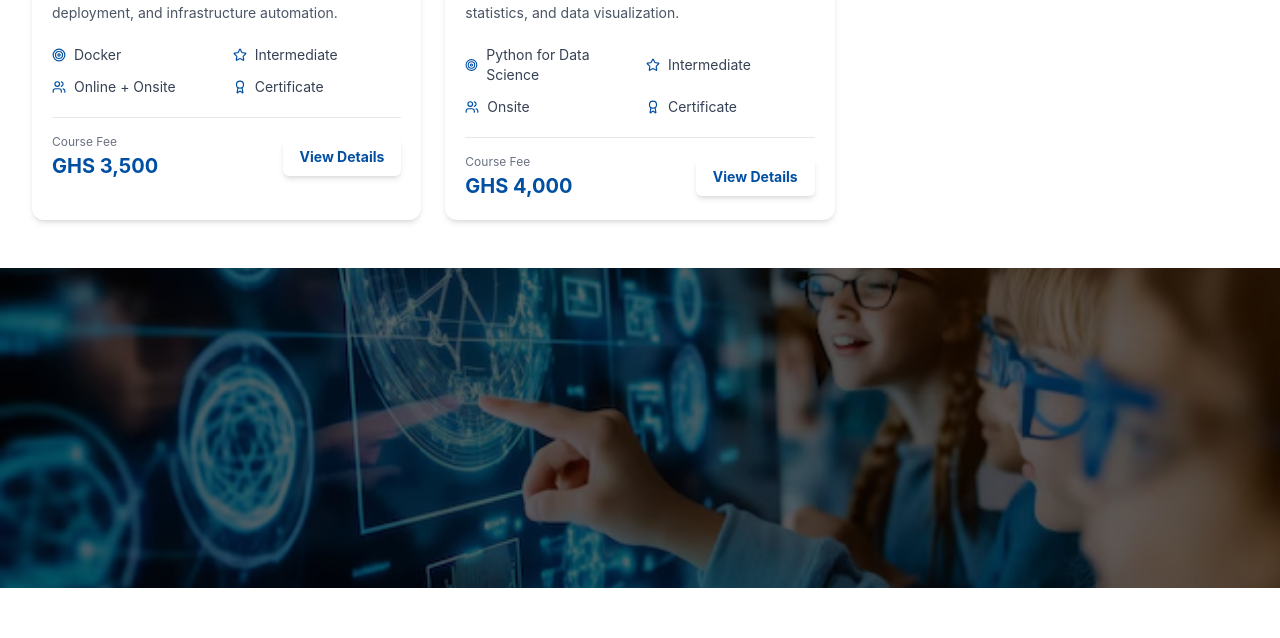
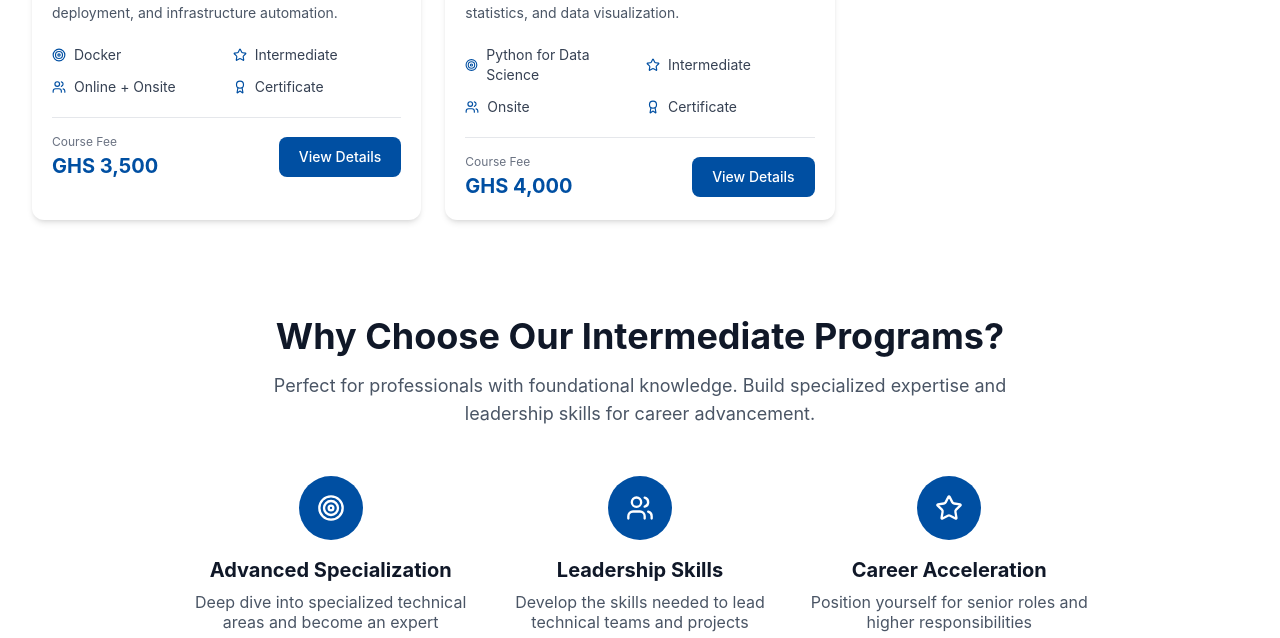
Before and after one commit to ZyraTech-frontend/zyratech-website, a React (Vite) app: page /training/programs/intermediate in a window 1280 px wide. Shown: the part 1421-2059 px from the top of the page. Built offline with nearby package versions, Linux system fonts and the light colour scheme.

Commit message:
worked on the matured-page-error

```diff
--- a/src/components/pages/training/AdvancedProgramsPage.jsx
+++ b/src/components/pages/training/AdvancedProgramsPage.jsx
@@ -4,7 +4,6 @@
 import { Globe, Cpu, Server, Clock, Users, Star, ChevronRight, Target, Award, Network, Rocket, Database } from 'lucide-react';
 import { useScrollAnimation } from '../../../hooks/useScrollAnimation.js';
 import HrContactSection from '../../common/HrContactSection.jsx';
-import ParallaxDivider from '../../common/ParallaxDivider.jsx';
 import { getTrainingCoursesByCategory } from '../../../data/trainingCourses.js';
 import TrainingBreadcrumb from './TrainingBreadcrumb';
 import useSEO from '../../../hooks/useSEO';
@@ -303,8 +302,6 @@
         </div>
       </section>
 
-      <ParallaxDivider />
-
       {/* Key Benefits Section */}
       <section className="py-10 sm:py-12 bg-white">
         <div className="max-w-7xl mx-auto px-4 sm:px-6 lg:px-8">
--- a/src/components/pages/training/BasicProgramsPage.jsx
+++ b/src/components/pages/training/BasicProgramsPage.jsx
@@ -4,7 +4,6 @@
 import { Code, Terminal, Database, Clock, Users, Star, ChevronRight, Award, BookOpen, FileCode, Target, Cloud } from 'lucide-react';
 import { useScrollAnimation } from '../../../hooks/useScrollAnimation.js';
 import HrContactSection from '../../common/HrContactSection.jsx';
-import ParallaxDivider from '../../common/ParallaxDivider.jsx';
 import { getTrainingCoursesByCategory } from '../../../data/trainingCourses.js';
 import TrainingBreadcrumb from './TrainingBreadcrumb';
 import useSEO from '../../../hooks/useSEO';
@@ -219,8 +218,6 @@
         </div>
       </section>
 
-      <ParallaxDivider />
-
       {/* Key Benefits Section */}
       <section className="py-10 sm:py-12 bg-white">
         <div className="max-w-7xl mx-auto px-4 sm:px-6 lg:px-8">
--- a/src/components/pages/training/IntermediateProgramsPage.jsx
+++ b/src/components/pages/training/IntermediateProgramsPage.jsx
@@ -4,7 +4,6 @@
 import { Cloud, BarChart3, Server, Clock, Users, Star, ChevronRight, Award, Database, Network, Target } from 'lucide-react';
 import { useScrollAnimation } from '../../../hooks/useScrollAnimation.js';
 import HrContactSection from '../../common/HrContactSection.jsx';
-import ParallaxDivider from '../../common/ParallaxDivider.jsx';
 import { getTrainingCoursesByCategory } from '../../../data/trainingCourses.js';
 import TrainingBreadcrumb from './TrainingBreadcrumb';
 import useSEO from '../../../hooks/useSEO';
@@ -290,7 +289,7 @@
                       </div>
                       <button
                         onClick={() => handleEnroll(program.id)}
-                        className="cta-btn-sm cta-btn px-5 py-2.5 text-sm"
+                        className="bg-[#004fa2] hover:bg-[#003d80] text-white px-5 py-2.5 rounded-lg text-sm font-medium transition-colors duration-200"
                       >
                         View Details
                       </button>
@@ -302,8 +301,6 @@
           </div>
         </div>
       </section>
-
-      <ParallaxDivider />
 
       {/* Key Benefits Section */}
       <section className="py-10 sm:py-12 bg-white">
--- a/src/components/pages/training/InternshipProgramsPage.jsx
+++ b/src/components/pages/training/InternshipProgramsPage.jsx
@@ -4,7 +4,6 @@
 import { Briefcase, Users, Clock, Star, Award, Target, BookOpen, Building, Rocket, Handshake, ChevronRight } from 'lucide-react';
 import { useScrollAnimation } from '../../../hooks/useScrollAnimation.js';
 import HrContactSection from '../../common/HrContactSection.jsx';
-import ParallaxDivider from '../../common/ParallaxDivider.jsx';
 import { getTrainingCoursesByCategory } from '../../../data/trainingCourses.js';
 import TrainingBreadcrumb from './TrainingBreadcrumb';
 import useSEO from '../../../hooks/useSEO';
@@ -309,8 +308,6 @@
         </div>
       </section>
 
-      <ParallaxDivider />
-
       {/* Key Benefits Section */}
       <section className="py-10 sm:py-12 bg-white">
         <div className="max-w-7xl mx-auto px-4 sm:px-6 lg:px-8">
```
